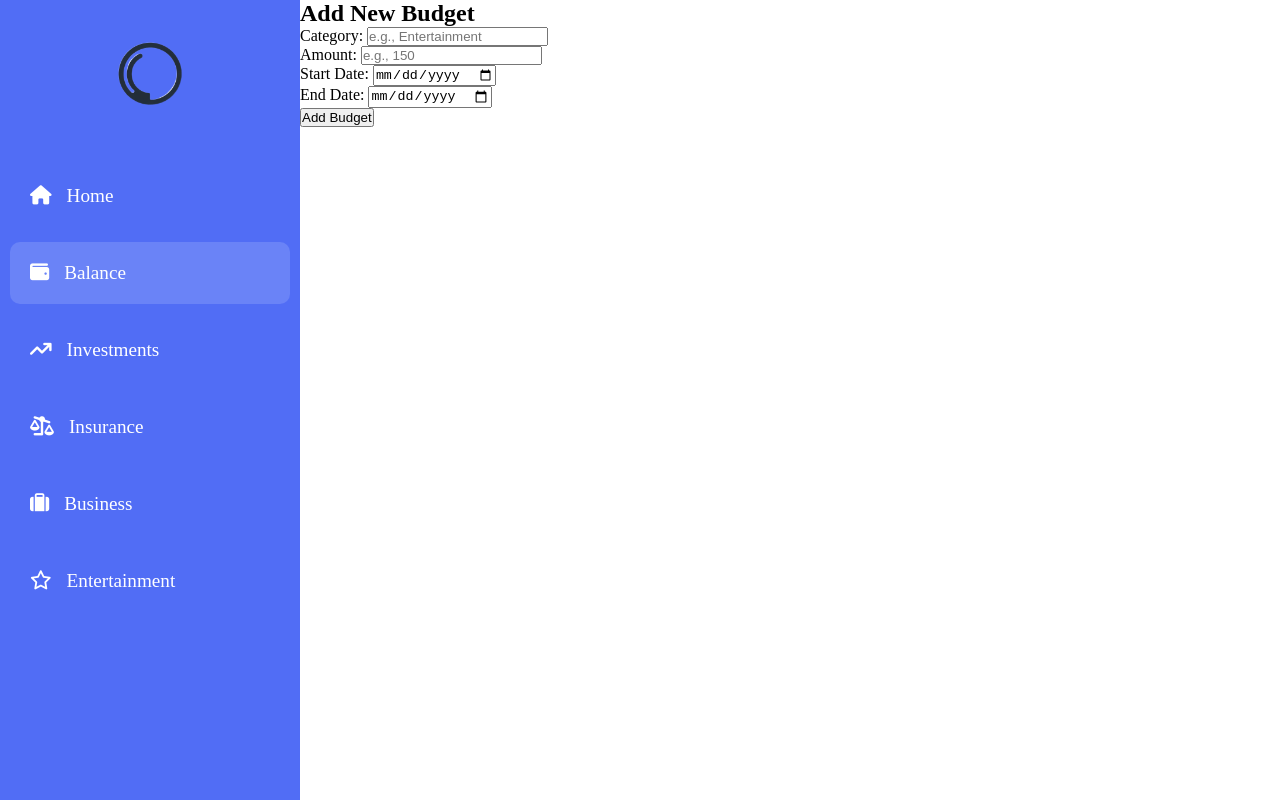
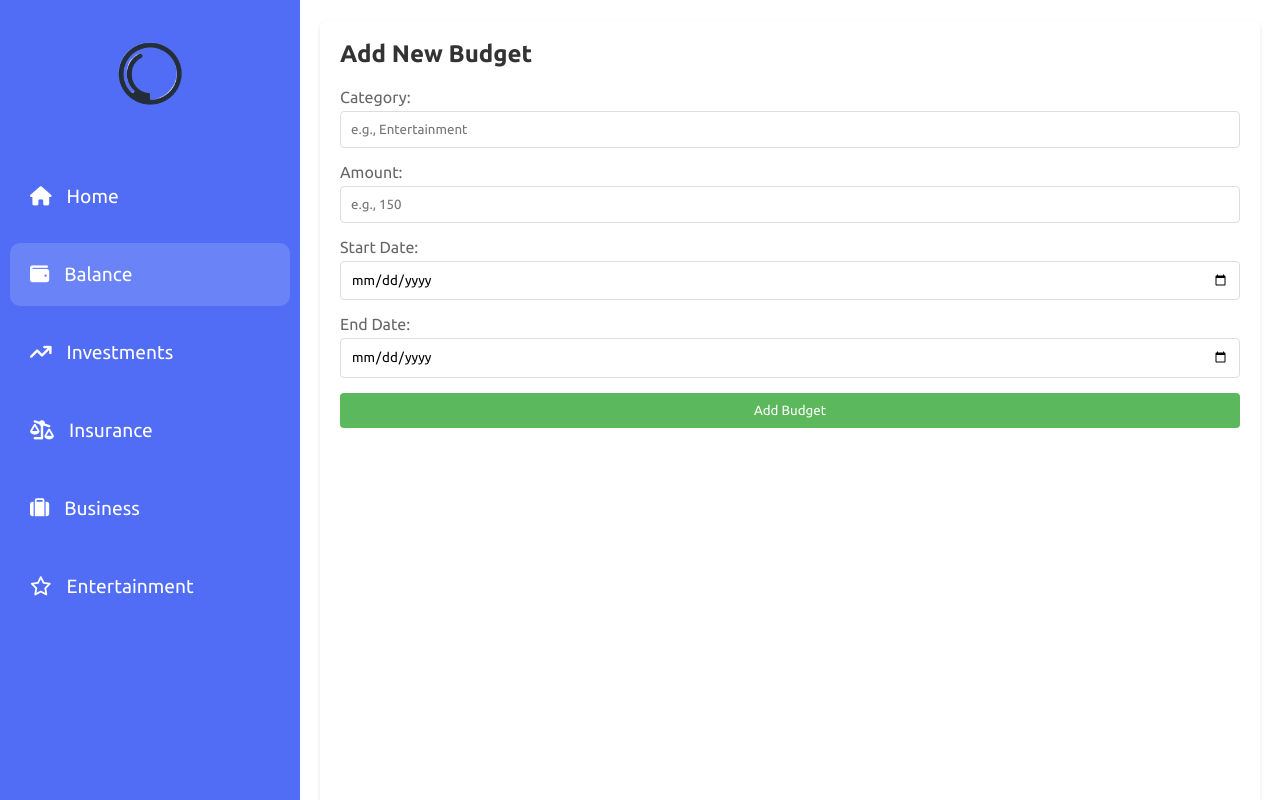
Before and after one commit to andyanonopv/Personal-Finance-Tracker, a plain HTML site: page Personal-Finance-Tracker/balance.html in a window 1280 px wide. Shown: the top 800 px of the page. Drawn offline with nearby package versions, Linux system fonts and the light colour scheme.

Commit message:
Update styles.css

```diff
--- a/Personal-Finance-Tracker/assets/css/styles.css
+++ b/Personal-Finance-Tracker/assets/css/styles.css
@@ -1,8 +1,11 @@
 /* Resets */
+@import url('https://fonts.googleapis.com/css2?family=Ubuntu:wght@400;500;700&display=swap');
+
 * {
     box-sizing: border-box;
     margin: 0;
     padding: 0;
+    font-family: 'Ubuntu', sans-serif;
 }
 
 ul li {
@@ -18,6 +21,7 @@ body {
     display: grid;
     grid-template-columns: 300px 1fr;
     min-height: 100vh;
+
 }
 
 .overlay {
@@ -318,3 +322,54 @@ body {
     padding: 15px;
     font-size: 25px;
 }
+
+/* Balance Page */
+
+.budget-section {
+    padding: 20px;
+    background-color: #fff;
+    border-radius: 8px;
+    box-shadow: 0 2px 4px rgba(0,0,0,0.1);
+    margin: 20px;
+    width: auto;
+}
+
+.budget-container h1 {
+    color: #333;
+    font-size: 24px;
+    margin-bottom: 20px;
+}
+
+.form-group {
+    margin-bottom: 15px;
+}
+
+.form-group label {
+    display: block;
+    margin-bottom: 5px;
+    color: #666;
+}
+
+.form-group input[type="text"],
+.form-group input[type="number"],
+.form-group input[type="date"] {
+    width: 100%;
+    padding: 10px;
+    border: 1px solid #ddd;
+    border-radius: 4px;
+    box-sizing: border-box; /* So the padding doesn't affect the width */
+}
+
+.submit-btn {
+    background-color: #5cb85c; /* Green color */
+    color: white;
+    padding: 10px 15px;
+    border: none;
+    border-radius: 4px;
+    cursor: pointer;
+    width: 100%;
+}
+
+.submit-btn:hover {
+    background-color: #4cae4c; /* Darker green */
+}
```
